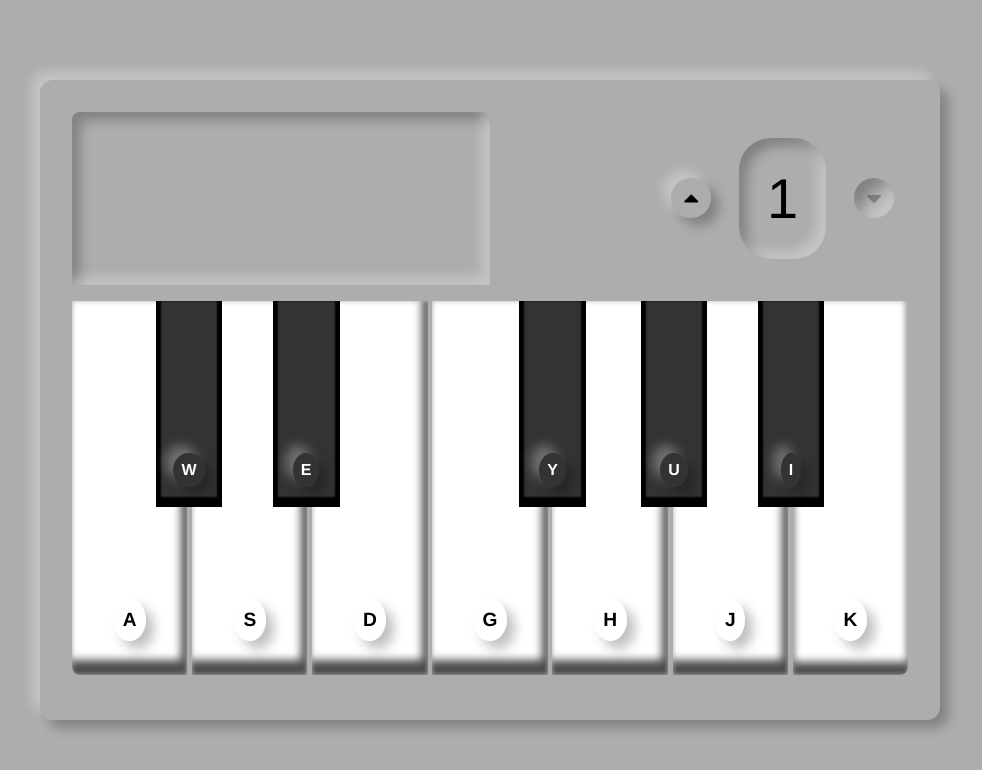
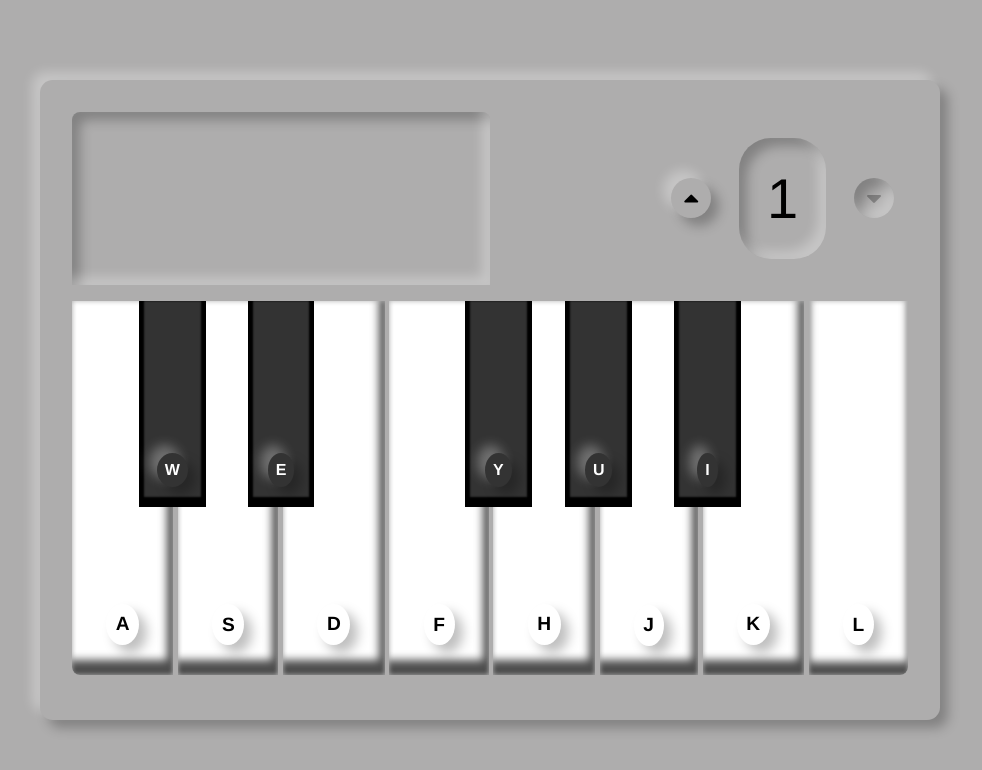
Before and after one commit to Pap-Ski/Piano, a plain HTML site: page index.html in a window 1280 px wide. Shown: the whole page, without its empty margins (150-1132 px from the left). Drawn offline with Linux system fonts and the light colour scheme.

Commit message:
minor style adjustments

```diff
--- a/index.html
+++ b/index.html
@@ -42,7 +42,7 @@
         <div data-key="d" id="note_e" class="white key">
           <audio src="sounds/E - 1.mp3" type="audio/mpeg"></audio>
         </div>
-        <div data-key="g" id="note_f" class="white key">
+        <div data-key="f" id="note_f" class="white key">
           <audio src="sounds/F - 1.mp3" type="audio/mpeg"></audio>
         </div>
         <div data-key="y" id="note_f-sharp" class="black key f_sharp">
@@ -66,6 +66,9 @@
         <div data-key="k" id="note_b" class="white key">
           <audio src="sounds/B - 1.mp3" type="audio/mpeg"></audio>
         </div>
+        <div data-key="l" id="note_c-last" class="white key">
+          <audio src="sounds/C - 2.mp3" type="audio/mpeg"></audio>
+        </div>
       </div>
     </section>
     <script src="script.js"></script>
--- a/script.js
+++ b/script.js
@@ -101,10 +101,14 @@ decOctave.addEventListener("click", () => {
 /// to the user's preferred octave
 function changeAudioSrc(audioParent) {
   let noteSound = audioParent.children[0];
+  let octaveNum = octaveNumber.textContent;
   let noteSoundArr = noteSound.src.split("");
   for (let i = noteSoundArr.length - 2; i >= 0; i--) {
     if (!isNaN(noteSoundArr[i])) {
-      noteSoundArr[i] = octaveNumber.textContent;
+      noteSoundArr[i] = octaveNum;
+      if (audioParent.id === "note_c-last") {
+        noteSoundArr[i] = ++octaveNum;
+      }
       break;
     }
   }
--- a/style.css
+++ b/style.css
@@ -124,8 +124,10 @@ body {
     width: 100%;
     margin-top: 1em;
     border-radius: 0 0 .5em .5em;
-    display: flex;
-    justify-content: center;
+    /* display: flex;
+    justify-content: center; */
+    display: grid;
+    grid-template-columns: repeat(8, auto);
     gap: .3em;
     overflow: hidden;
 }
@@ -138,7 +140,6 @@ body {
 
 .white {
     font-size: 1.2rem;
-    width: calc(100% / 7);
     background-color: var(--clr-keys-white);
     color: var(--clr-keys-black);
     box-shadow: 0px 0px 5px inset hsl(0, 0%, 70%), -6px -15px 8px inset hsl(0, 0%, 30%);
@@ -172,23 +173,23 @@ body {
 }
 
 .c_sharp {
-    left: 10%;
+    left: 8%;
 }
 
 .d_sharp {
-    left: 24%;
+    left: 21%;
 }
 
 .f_sharp {
-    right: 38.5%
+    right: 45%
 }
 
 .g_sharp {
-    right: 24%;
+    right: 33%;
 }
 
 .a_sharp {
-    right: 10%;
+    right: 20%;
 }
 
 .key_control {
```
